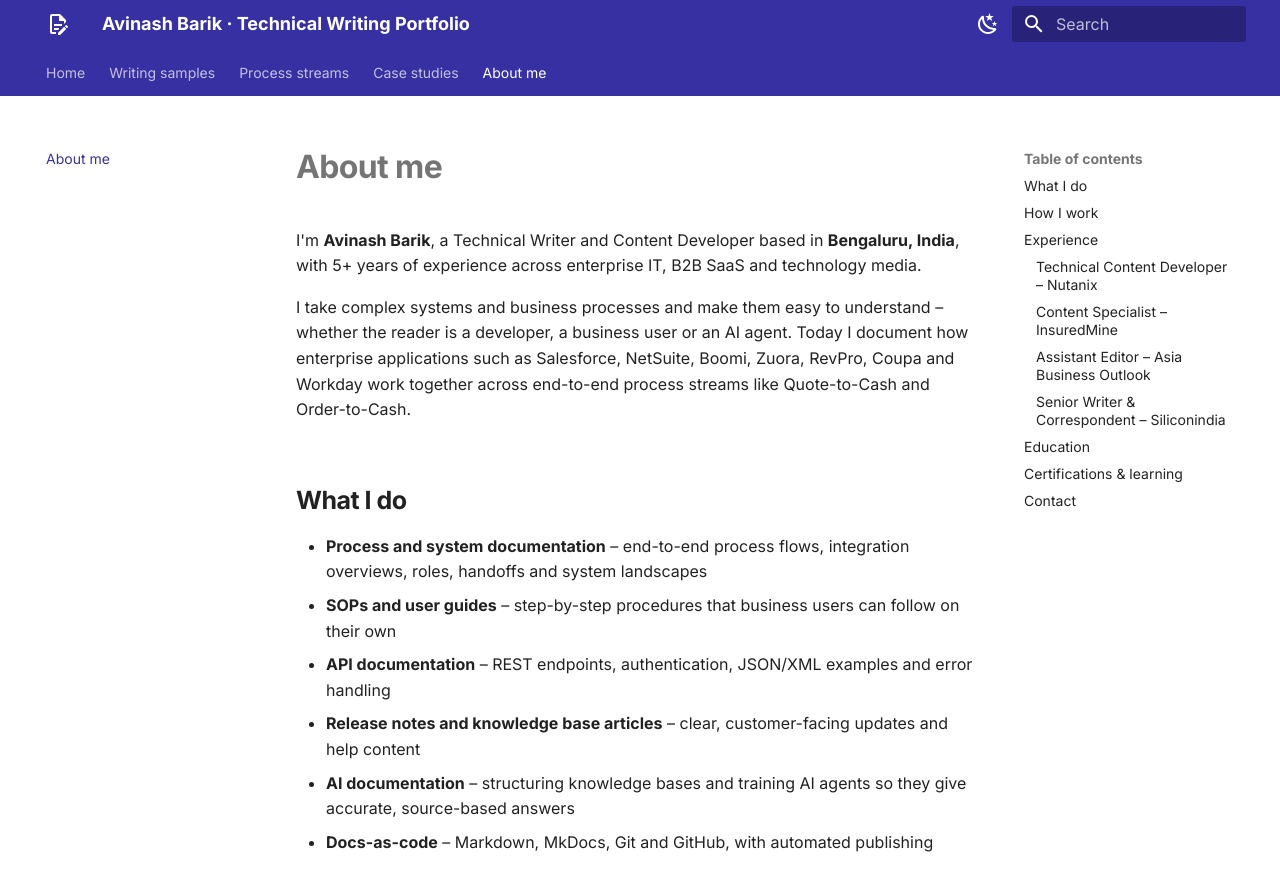
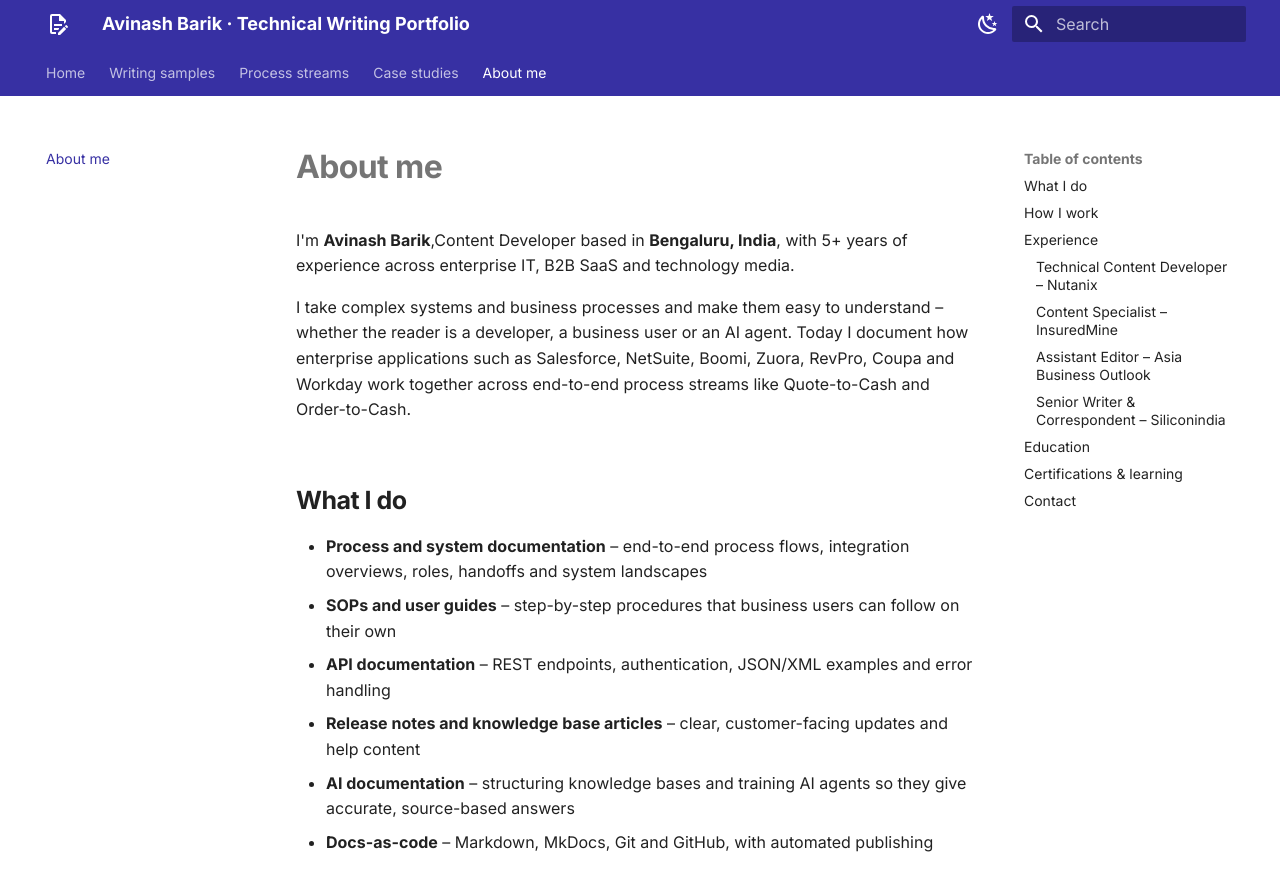
Before and after one commit to Avinash0789/Avinash0789.github.io, an MkDocs documentation site: the page built from docs/about.md, in a window 1280 px wide and 900 px high. Shown: the top 891 px of the window. Built offline with MkDocs 1.6.1 and Material for MkDocs 9.7.7, drawn with Linux system fonts in a browser that asks for light colours.

Commit message:
Update personal description in about.md
Removed 'Technical Writer and' from the introduction.

```diff
--- a/docs/about.md
+++ b/docs/about.md
@@ -1,6 +1,6 @@
 # About me
 
-I'm **Avinash Barik**, a Technical Writer and Content Developer based in **Bengaluru, India**, with 5+ years of experience across enterprise IT, B2B SaaS and technology media.
+I'm **Avinash Barik**,Content Developer based in **Bengaluru, India**, with 5+ years of experience across enterprise IT, B2B SaaS and technology media.
 
 I take complex systems and business processes and make them easy to understand – whether the reader is a developer, a business user or an AI agent. Today I document how enterprise applications such as Salesforce, NetSuite, Boomi, Zuora, RevPro, Coupa and Workday work together across end-to-end process streams like Quote-to-Cash and Order-to-Cash.
 
```
